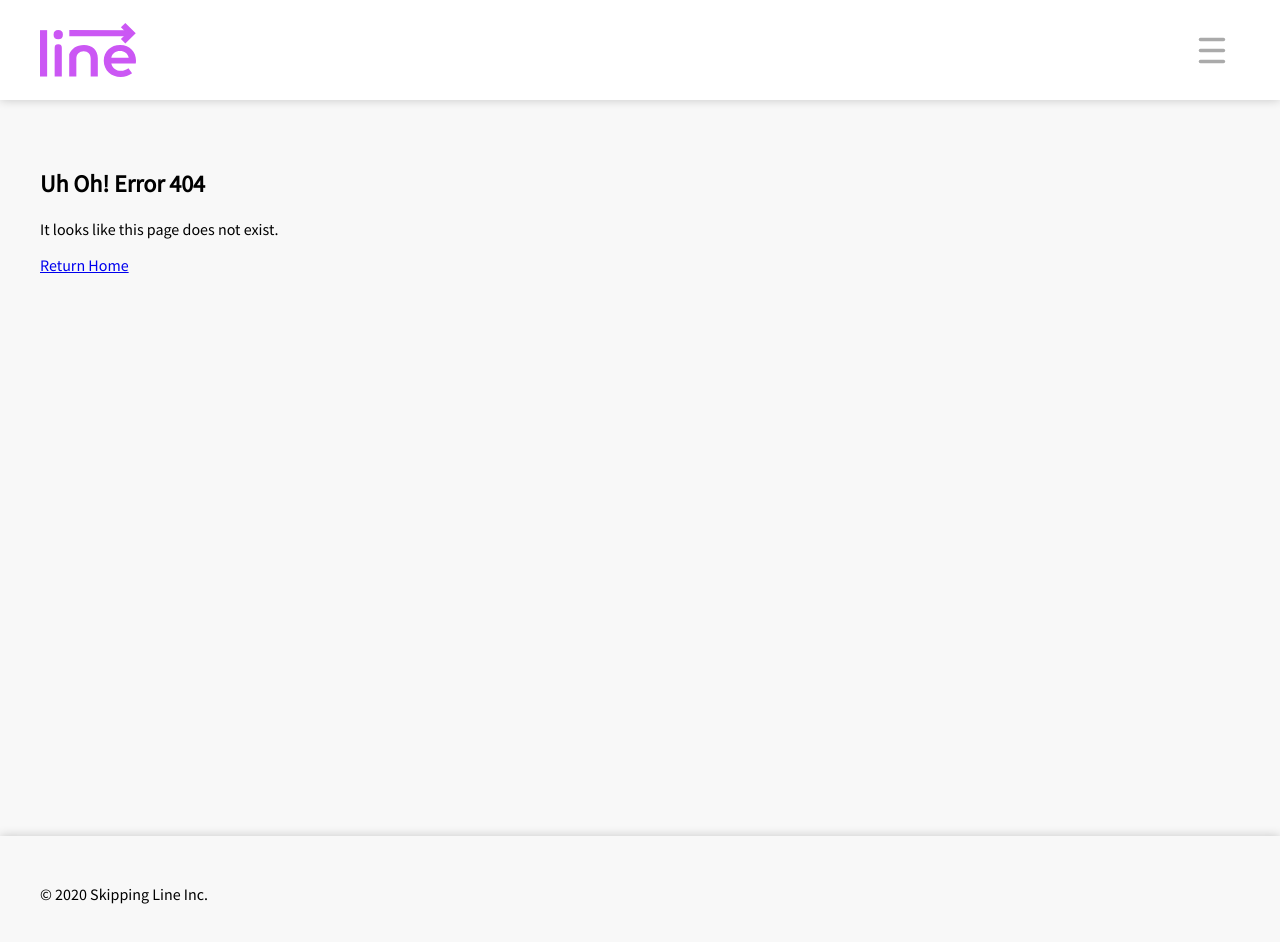
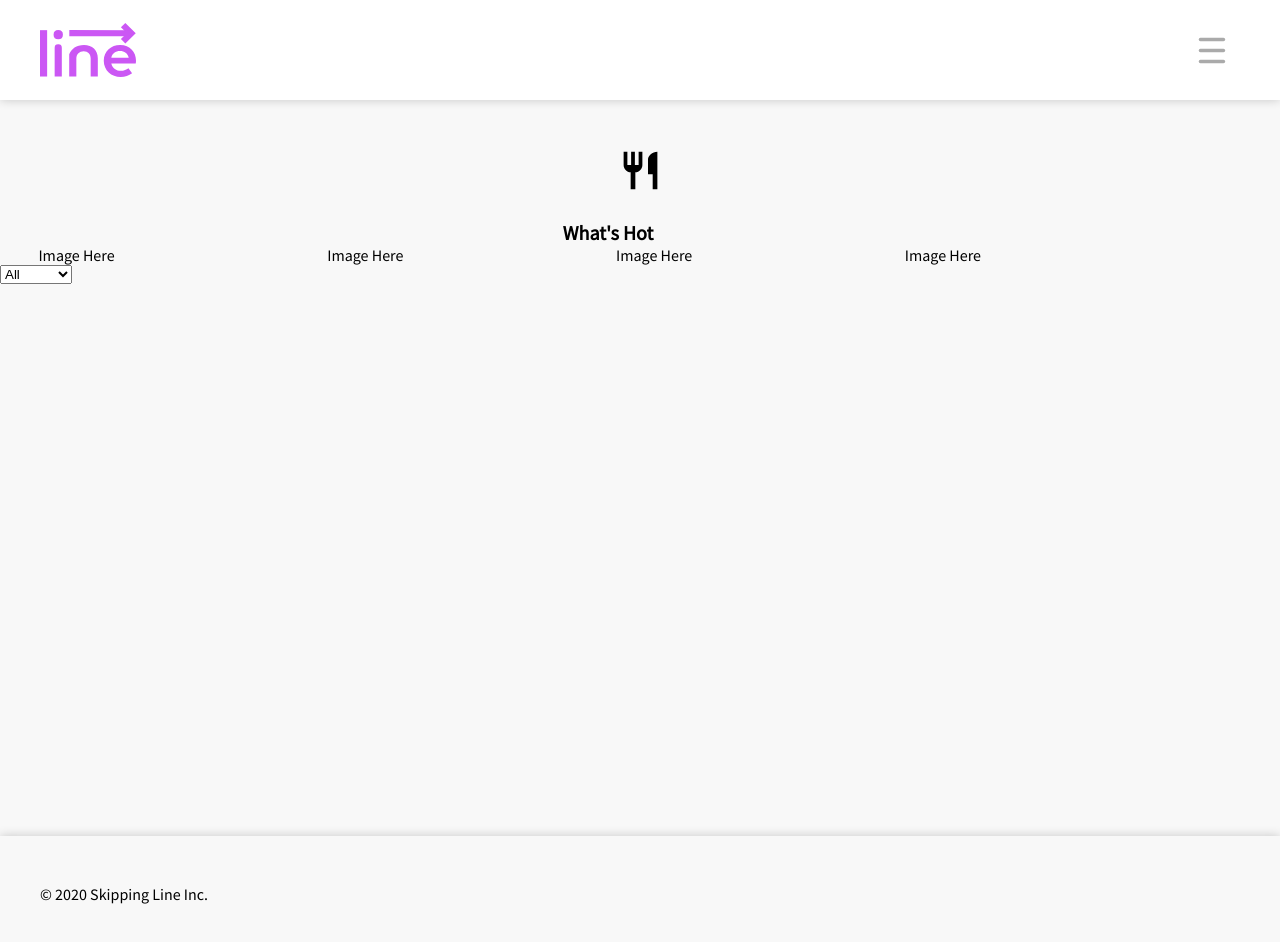
Before and after one commit to skippingline/skippingline.github.io, a React (Create React App) app: page /Restaurant in a window 1280 px wide. Before the commit this address had no page. Shown: the top 942 px of the page. Built offline with nearby package versions, Linux system fonts and the light colour scheme.

Commit message:
restaurantPage tweaks

```diff
--- a/src/App.js
+++ b/src/App.js
@@ -9,6 +9,7 @@ import Categories from "./pages/Categories";
 import Home from "./pages/Home";
 import SignUp from "./pages/SignUp";
 import EstablishmentSignUp from "./pages/EstablishmentSignUp";
+import Restaurant from "./pages/Restaurant";
 
 
 const navLinks = [
@@ -16,6 +17,7 @@ const navLinks = [
   { url: "/", title: "Home" },
   { url: "/categories", title: "Categories" },
   { url: "/faq", title: "Frequently Asked Questions" },
+  {url: "/Restaurant", title: "Restaurant"},
   { url: "/EstablishmentSignUp", title: "Establishment Sign-Up"}];
 
 
@@ -31,6 +33,7 @@ const App = () => {
           <Route path="/categories" component={Categories} />
           <Route path="/signupin" component={SignUp} />
           <Route path="/EstablishmentSignUp" component={EstablishmentSignUp} />
+          <Route path="/Restaurant" component={Restaurant} />
           <Route component={Error404} />
         </Switch>
       </main>
--- a/src/main.scss
+++ b/src/main.scss
@@ -227,15 +227,13 @@ footer {
     }
 }
 
-.restpageboxes{
+.restaurantboxes .col-xs-6 div {
     border: 1px solid #cccccc;
-    font-weight: bold;
-    color: white;
+    margin-top: 3em;
+    height: 150px;
     display: flex;
     justify-content: center;
     align-items: center;
-    margin-top: 2em;
-    height: 100px;
     box-shadow: 0 0 10px rgba(0,0,0,.1);
 }
 
@@ -283,3 +281,38 @@ footer {
         margin-bottom: 0.25em;
     }
 }
+
+.restaurantdropdown {
+    display: flex;
+    justify-content: center;
+    align-items: center;
+}
+
+.restauranttitle {
+    border: none;
+    color: black;
+    text-decoration: none;
+    font-size: 40px;
+    font-weight: bolder;
+    display: flex;
+    flex-direction: row;
+    justify-content: space-evenly;
+    align-items: center;
+}
+
+.restaurantwhatshot {
+    border: none;
+    color: black;
+    text-decoration: none;
+    font-size: 20px;
+    font-weight: bolder;
+    display: flex;
+    flex-direction: row;
+    justify-content: space-evenly;
+    align-items: center;
+    padding-top: .80em;
+}
+
+.containerrestaurant {
+    width: 95% !important;
+}
--- a/src/pages/Categories.js
+++ b/src/pages/Categories.js
@@ -1,5 +1,6 @@
 import React from 'react';
 import { Link } from 'react-router-dom';
+
 
 let categoryInfo = [
         { title: "Restaurant", url: "/Restaurant", logo: (<svg xmlns="http://www.w3.org/2000/svg" viewBox="0 0 24 24" > <path id="addIcon" d="M11 9H9V2H7v7H5V2H3v7c0 2.12 1.66 3.84 3.75 3.97V22h2.5v-9.03C11.34 12.84 13 11.12 13 9V2h-2v7zm5-3v8h2.5v8H21V2c-2.76 0-5 2.24-5 4z" /></svg>), color: "#DE1A1A" },
--- a/src/pages/Restaurant.js
+++ b/src/pages/Restaurant.js
@@ -1,8 +1,19 @@
-import React from "react";
+import React from 'react';
 
 const Restaurant = () => {
     return(
-        <div className="row between-xs restpageboxes">
+        <fragment>
+        <div className="row between-xs restauranttitle">
+            <span><svg xmlns="http://www.w3.org/2000/svg" viewBox="0 0 24 24" height="45px"> <path id="addIcon" d="M11 9H9V2H7v7H5V2H3v7c0 2.12 1.66 3.84 3.75 3.97V22h2.5v-9.03C11.34 12.84 13 11.12 13 9V2h-2v7zm5-3v8h2.5v8H21V2c-2.76 0-5 2.24-5 4z" /></svg></span>
+        </div>
+
+        <div className="containerrestaurant">
+        <div className="row between-xs restaurantwhatshot">
+            <span>What's Hot</span>
+        </div>
+
+        <div className="container">
+            <div className="row between-xs restaurantBoxes">
                 <div className="col-xs-6
                                 col-sm-4
                                 col-md-3">
@@ -32,6 +43,17 @@ const Restaurant = () => {
                     </div>
                 </div>
             </div>
+        </div>
+    </div>
+
+    <select className="restaurantdropdown" id="restaurants">
+        <option value="All">All</option>
+        <option value="Mexican">Mexican</option>
+        <option value="Mexican">Mexican</option>
+        <option value="Mexican">Mexican</option>
+        <option value="Mexican">Mexican</option>
+    </select>
+    </fragment>
     );
 
 }
```
Also changed, not shown: 1 other file (tests, documents, lock files or other folders). Lines whose indentation alone changed are shown as unchanged.
